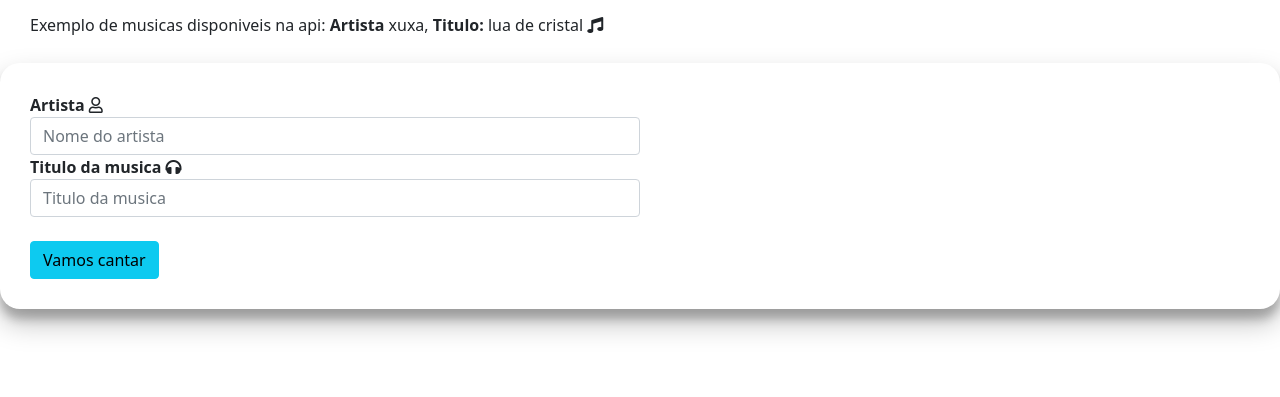
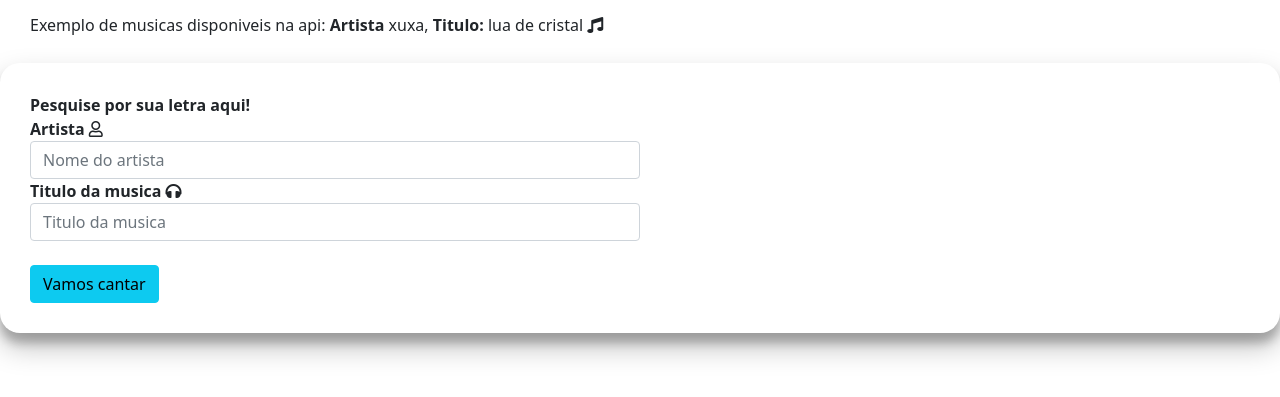
Before and after one commit to Denilson87/api-letras, a plain HTML site: page index.html in a window 1280 px wide. Shown: the part 113-510 px from the top of the page. Drawn offline with nearby package versions, Linux system fonts and the light colour scheme.

Commit message:
updating the text app

```diff
--- a/index.html
+++ b/index.html
@@ -21,6 +21,7 @@
         </div>
         <div class="justify-content-center">
          <form id="lyrics_form">
+             <strong>Pesquise por sua letra aqui!</strong>
             <div class="form-row">
                 <div class="form_group col-md-6">
                     <label for="artist"><strong>Artista <i class="far fa-user"></i></strong></label>
```
